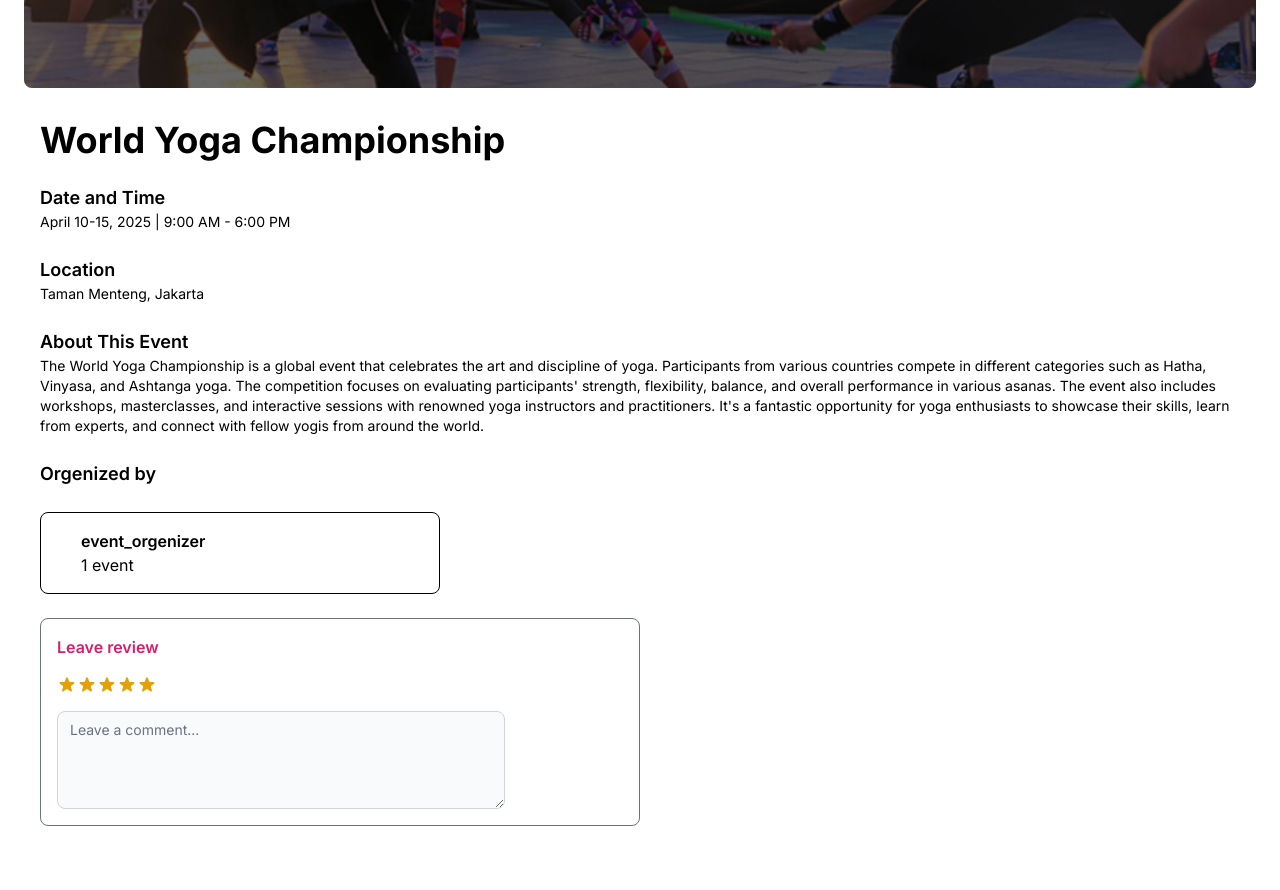
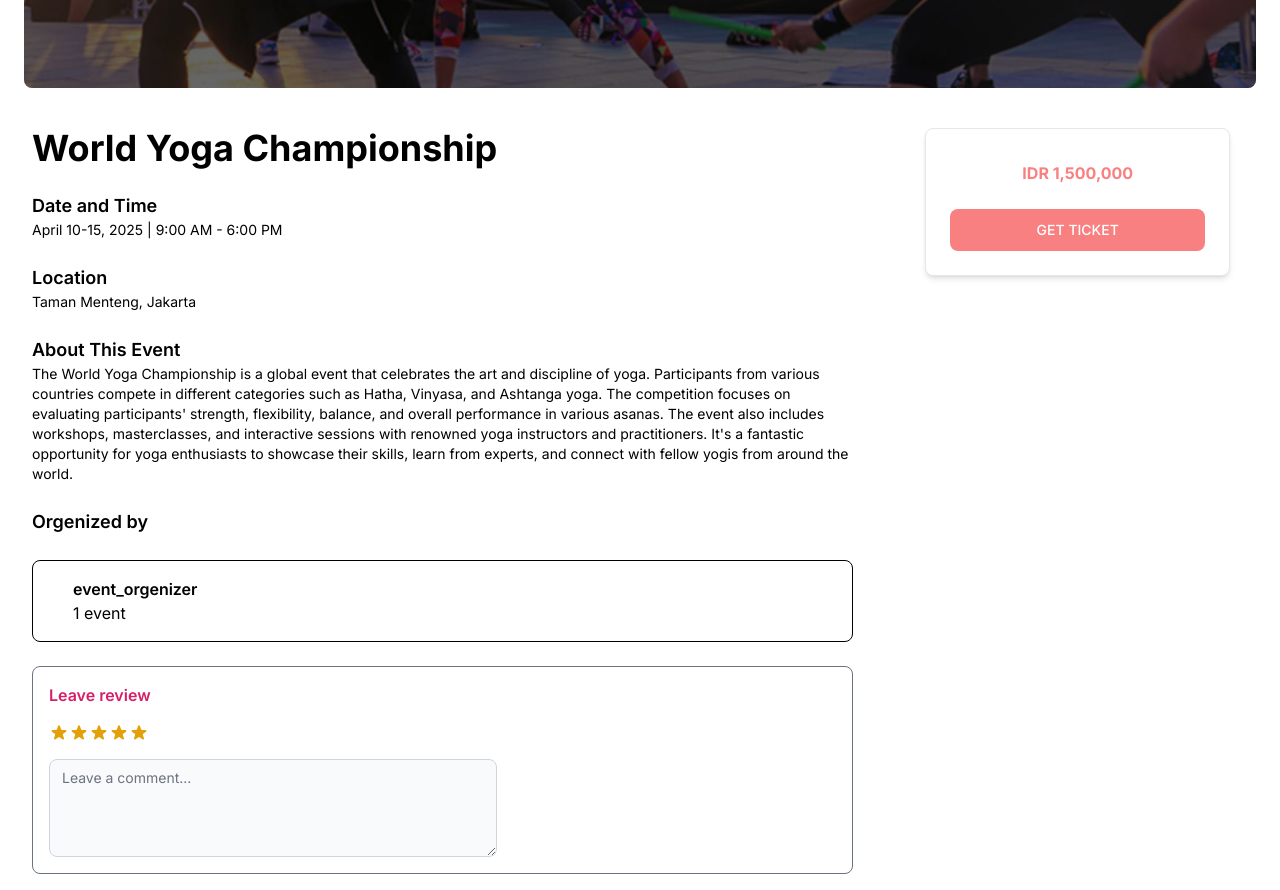
Before and after one commit to ninditaeka/eventM_Group01, a Next.js app in the folder apps/web/: page /event-details/1 in a window 1280 px wide. Shown: the part 480-1370 px from the top of the page. Before the commit the page ends 1322 px from the top, so only its background shows below. Built offline with nearby package versions, Linux system fonts and the light colour scheme.

Commit message:
add layout event-detail

```diff
--- a/apps/web/src/app/event-details/[id]/page.tsx
+++ b/apps/web/src/app/event-details/[id]/page.tsx
@@ -3,14 +3,13 @@
 import Image from 'next/image';
 import React from 'react';
 import Gambar2 from '../../../../public/Sporting Activities Image1.jpeg';
-import { Rating } from 'flowbite-react';
+import { Button, Card, Rating } from 'flowbite-react';
 import { Label, Textarea } from 'flowbite-react';
 
 const EventDetails = () => {
   return (
     <article className="m-2 px-4">
       <div className="mb-8 text-center relative w-full h-[70vh] bg-dark">
-        <div className="w-full py-28 items-center justify-center absolute"></div>
         <div className=" absolute top-0 left-0 right-0 bottom-0 h-full bg-black/60 rounded-lg" />
         <Image
           src={Gambar2}
@@ -21,7 +20,8 @@ const EventDetails = () => {
         />
       </div>
 
-      <div className="justify-start m-4 grid">
+      <div className="flex flex-col md:flex-row">
+        <div className="w-auto md:w-2/3 justify-start m-2">
           <h1 className="font-bold capitalize text-black text-2xl md:text-4xl leading-normal">
             World Yoga Championship
           </h1>
@@ -34,22 +34,22 @@ const EventDetails = () => {
             <p className="text-sm">
               The World Yoga Championship is a global event that celebrates the
               art and discipline of yoga. Participants from various countries
-            compete in different categories such as Hatha, Vinyasa, and Ashtanga
-            yoga. The competition focuses on evaluating participants' strength,
-            flexibility, balance, and overall performance in various asanas. The
-            event also includes workshops, masterclasses, and interactive
-            sessions with renowned yoga instructors and practitioners. It's a
-            fantastic opportunity for yoga enthusiasts to showcase their skills,
-            learn from experts, and connect with fellow yogis from around the
-            world.
+              compete in different categories such as Hatha, Vinyasa, and
+              Ashtanga yoga. The competition focuses on evaluating participants'
+              strength, flexibility, balance, and overall performance in various
+              asanas. The event also includes workshops, masterclasses, and
+              interactive sessions with renowned yoga instructors and
+              practitioners. It's a fantastic opportunity for yoga enthusiasts
+              to showcase their skills, learn from experts, and connect with
+              fellow yogis from around the world.
             </p>
           </div>
           <h2 className="mt-6 font-semibold text-lg">Orgenized by</h2>
-        <div className="mt-6 w-1/3 p-4 border pl-10 border-black rounded-lg">
+          <div className="mt-6 w-auto p-4 border pl-10 border-black rounded-lg">
             <h5 className="font-semibold">event_orgenizer</h5>
             <h5>1 event</h5>
           </div>
-        <div className="w-1/2 mt-6 p-4 border border-gray-500 rounded-lg">
+          <div className="w-auto md:w-full mt-6 p-4 border border-gray-500 rounded-lg">
             <h2 className="font-semibold text-base text-pink-600">
               Leave review
             </h2>
@@ -70,6 +70,17 @@ const EventDetails = () => {
             </div>
           </div>
         </div>
+        <div>
+          <Card className="w-auto md:w-full my-2 mx-2 lg:mx-16">
+            <p className="hidden md:flex text-red-400 font-bold p-2 justify-center">
+              IDR 1,500,000
+            </p>
+            <Button className="bg-red-400" href="/checkout">
+              GET TICKET
+            </Button>
+          </Card>
+        </div>
+      </div>
     </article>
   );
 };
```
Lines whose indentation alone changed are shown as unchanged.
